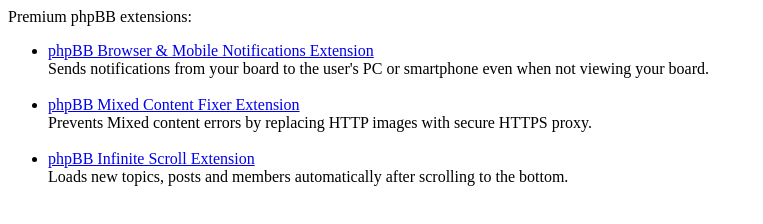
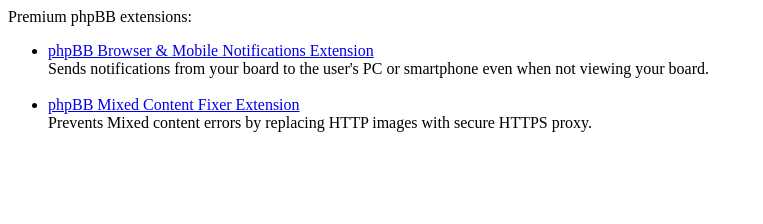
Before and after one commit to senky/senky.github.io, a plain HTML site: page index.html in a window 1280 px wide. Shown: the whole page, without its empty margins (0-763 px from the left). Drawn offline with Linux system fonts and the light colour scheme.

Commit message:
Remove Infinite Scroll

```diff
--- a/index.html
+++ b/index.html
@@ -9,9 +9,5 @@
 			<a href="https://senky.github.io/httpproxy/">phpBB Mixed Content Fixer Extension</a><br>
 			Prevents Mixed content errors by replacing HTTP images with secure HTTPS proxy.<br><br>
 		</li>
-		<li>
-			<a href="https://senky.github.io/infinitescroll/">phpBB Infinite Scroll Extension</a><br>
-			Loads new topics, posts and members automatically after scrolling to the bottom.<br><br>
-		</li>
 	</ul>
 </p>
```
Also changed, not shown: robots.txt, 1 other file.
